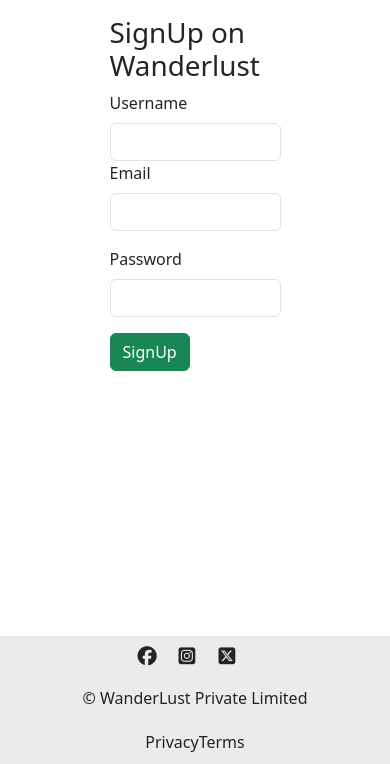
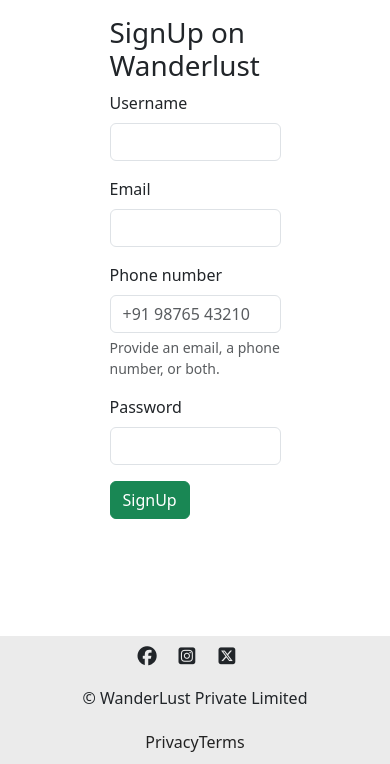
Before and after one commit to eshitaPradhan23/Wanderlust, a Node server app: page /signup in a window 390 px wide. Shown: the part 80-844 px from the top of the page. Run offline with Node 20, Linux system fonts and the light colour scheme; some libraries are stand-ins or nearby versions.

Commit message:
Enhance user signup functionality: validate email or phone, update signup form

```diff
--- a/controller/users.js
+++ b/controller/users.js
@@ -6,10 +6,25 @@ module.exports.renderSignUpPage = (req ,res) => {
 };
 
 
-module.exports.signUpUser = async(req,res) =>{
+module.exports.signUpUser = async(req,res,next) =>{
     try{
-        let { username, email ,password } = req.body;
-        const newUser = new User({email, username});
+        let { username, password } = req.body;
+        const email = (req.body.email || "").trim() || undefined;
+        const phone = (req.body.phone || "").trim() || undefined;
+
+        if(!email && !phone){
+            req.flash("error", "Please provide an email or a phone number");
+            return res.redirect("/signup");
+        }
+        if(phone){
+            const digits = phone.replace(/[\s-]/g, "");
+            if(!/^\+?\d{7,15}$/.test(digits)){
+                req.flash("error", "Please enter a valid phone number");
+                return res.redirect("/signup");
+            }
+        }
+
+        const newUser = new User({email, phone, username});
         const registerdUser = await User.register(newUser,password);
         console.log(registerdUser);
         req.login(registerdUser,(err) =>{
--- a/package.json
+++ b/package.json
@@ -28,6 +28,7 @@
     "mongoose": "^8.19.2",
     "multer": "^2.0.2",
     "multer-storage-cloudinary": "^4.0.0",
+    "node": "^27.0.0-alpha.0.1.1",
     "nodemon": "^3.1.14",
     "passport": "^0.7.0",
     "passport-local": "^1.0.0",
--- a/views/user/signup.ejs
+++ b/views/user/signup.ejs
@@ -6,25 +6,21 @@
         <form action="/signup" method="POST" class="needs-validation" novalidate>
             <div class="mb-3">
                 <label for="username" class="form-label">Username</label>
-      <input name="username"
-      id="username"
-      type="text" class="form-control" required />
-      <div class="valid-feedback">
-     Looks good!
+                <input name="username" id="username" type="text" class="form-control" required />
+                <div class="valid-feedback">Looks good!</div>
             </div>
             <div class="mb-3">
                 <label for="email" class="form-label">Email</label>
-      <input name="email"
-      id="email"
-      type="email" class="form-control" required />
-
+                <input name="email" id="email" type="email" class="form-control" />
+            </div>
+            <div class="mb-3">
+                <label for="phone" class="form-label">Phone number</label>
+                <input name="phone" id="phone" type="tel" class="form-control" placeholder="+91 98765 43210" />
+                <div class="form-text">Provide an email, a phone number, or both.</div>
             </div>
             <div class="mb-3">
                 <label for="password" class="form-label">Password</label>
-      <input name="password"
-      id="password"
-      type="password" class="form-control" required />
-
+                <input name="password" id="password" type="password" class="form-control" required />
             </div>
             <button class="btn btn-success">SignUp</button>
         </form>
```
Also changed, not shown: models/user.js (+12 -2 lines), 1 other file. Lines whose indentation alone changed are shown as unchanged.
